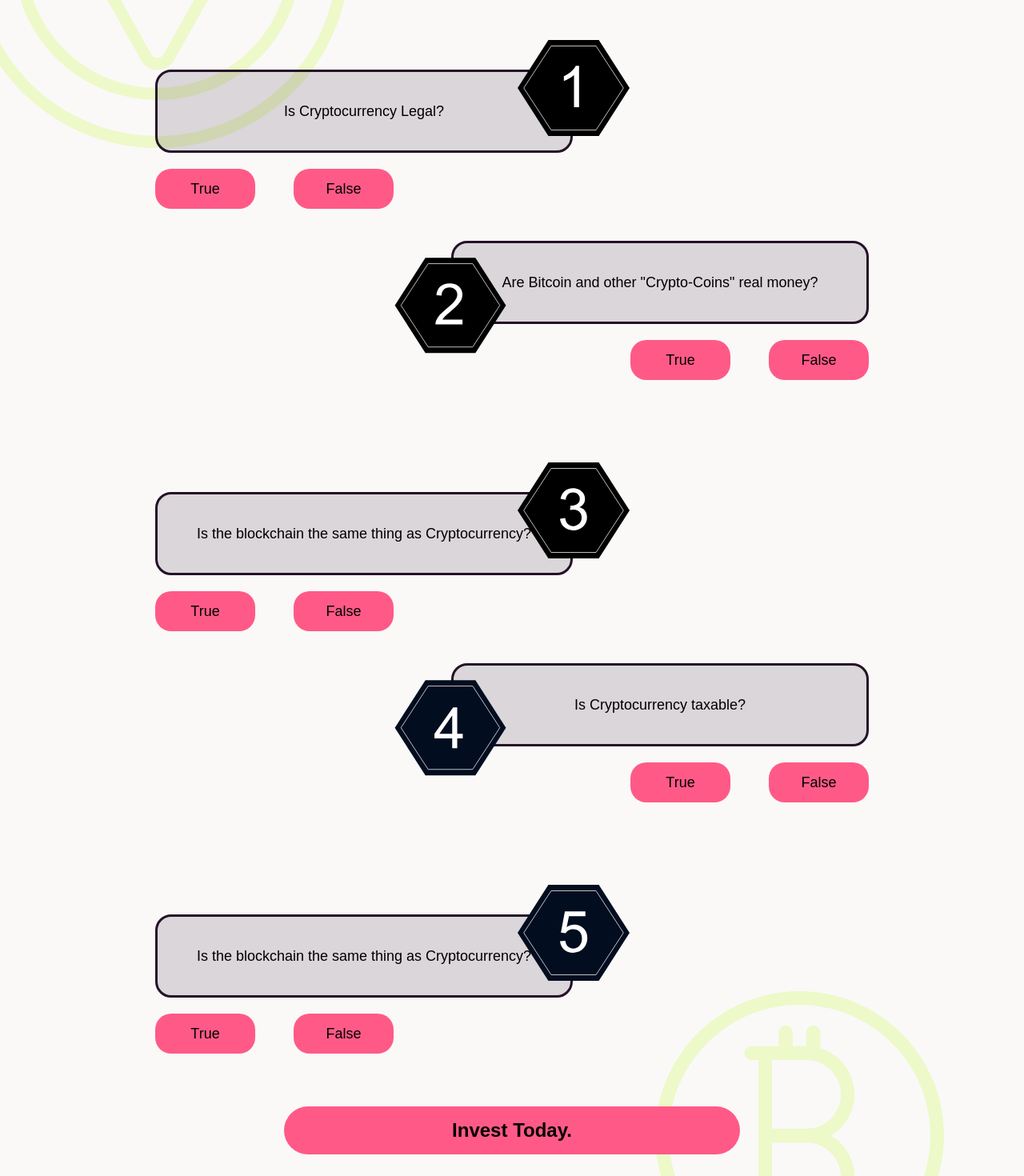
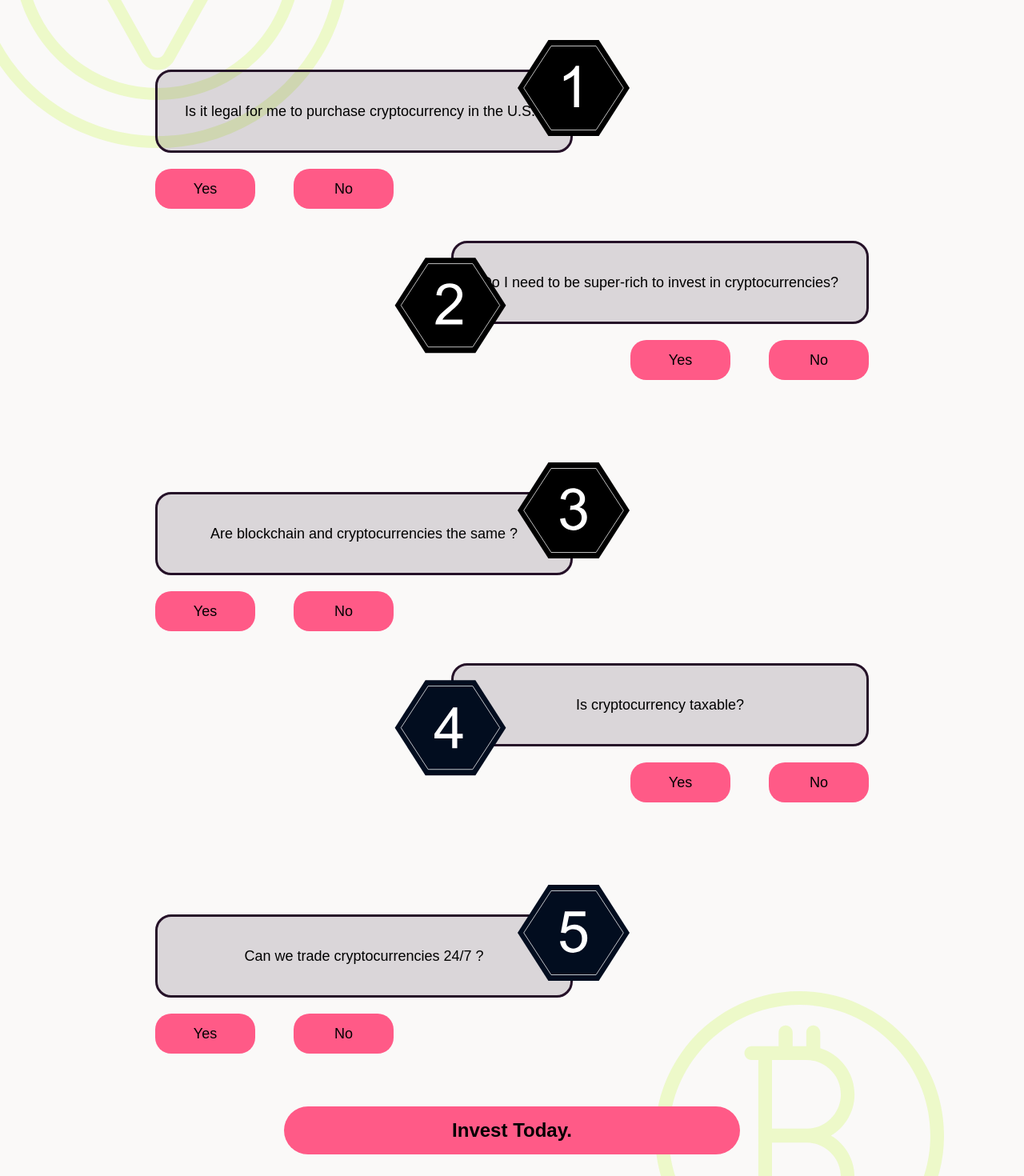
Before and after one commit to Basblob/robinhood-industry-project, a React (Create React App) app in the folder client/: page / in a window 1280 px wide. Shown: the part 1480-2950 px from the top of the page at 80% size. Built offline with nearby package versions, Linux system fonts and the light colour scheme.

Commit message:
New text. Minor scaling issues.

```diff
--- a/client/src/components/Questionnaire/Questionnaire.js
+++ b/client/src/components/Questionnaire/Questionnaire.js
@@ -5,6 +5,8 @@ import hexa2 from "../../Assets/hexa-2.svg";
 import hexa3 from "../../Assets/hexa-3.svg";
 import hexa4 from "../../Assets/hexa-4.svg";
 import hexa5 from "../../Assets/hexa-5.svg";
+import hexaCorrect from "../../Assets/hexa-correct.svg";
+import hexaWrong from "../../Assets/hexa-wrong.svg";
 
 export default class Question extends React.Component {
   state = {};
@@ -12,69 +14,99 @@ export default class Question extends React.Component {
   render() {
     return (
       <section className="question">
-        <figure className="learn right">
+        <figure className="learn right one">
           <div className="learn__blurb">
-            <p className="learn__blurb__text">Is Cryptocurrency Legal?</p>
+            <p className="learn__blurb__text ques">
+              Is it legal for me to purchase cryptocurrency in the U.S.?
+            </p>
+            <p className="learn__blurb__text ans">
+              Yes. In 2013, the U.S. Treasury Department’s Financial Crimes
+              Enforcement Network (FINCEN) stated that it is legal to invest in
+              Bitcoin and use it as a form of payment as long as the seller is
+              willing to accept it.
+            </p>
             <img className="hexagon--left" src={hexa1} alt="hexagon" />
           </div>
 
           <div className="learn__answer">
-            <button className="learn__answer--left">True</button>
-            <button className="learn__answer--right">False</button>
+            <button className="learn__answer--left">Yes</button>
+            <button className="learn__answer--right">No</button>
           </div>
         </figure>
         {/* ------------------------------------- */}
-        <figure className="learn left">
+        <figure className="learn left two">
           <div className="learn__blurb">
             <p className="learn__blurb__text">
-              Are Bitcoin and other "Crypto-Coins" real money?
+              Do I need to be super-rich to invest in cryptocurrencies?{" "}
+            </p>
+            <p className="learn__blurb__text ans">
+              Not at all. We’ll let you in on a secret, the super-rich Bitcoin
+              investors of today actually started out by buying small amounts of
+              Bitcoin and accumulating during the bear market!
             </p>
             <img className="hexagon--right" src={hexa2} alt="hexagon" />
           </div>
 
           <div className="learn__answer">
-            <button className="learn__answer--left">True</button>
-            <button className="learn__answer--right">False</button>
+            <button className="learn__answer--left">Yes</button>
+            <button className="learn__answer--right">No</button>
           </div>
         </figure>
         {/* ------------------------------------- */}
-        <figure className="learn right">
+        <figure className="learn right three">
           <div className="learn__blurb">
             <p className="learn__blurb__text">
-              Is the blockchain the same thing as Cryptocurrency?
+              Are blockchain and cryptocurrencies the same ?{" "}
             </p>
+            <p className="learn__blurb__text ans">
+              No. Blockchain is the technology that allows for cryptocurrencies
+              to work. It is important to separate the technology behind
+              cryptocurrencies from the actual cryptocurrencies.
+            </p>
+
             <img className="hexagon--left" src={hexa3} alt="hexagon" />
           </div>
 
           <div className="learn__answer">
-            <button className="learn__answer--left">True</button>
-            <button className="learn__answer--right">False</button>
+            <button className="learn__answer--left">Yes</button>
+            <button className="learn__answer--right">No</button>
           </div>
         </figure>
         {/* ------------------------------------- */}
-        <figure className="learn left">
+        <figure className="learn left four">
           <div className="learn__blurb">
-            <p className="learn__blurb__text">Is Cryptocurrency taxable?</p>
+            <p className="learn__blurb__text">Is cryptocurrency taxable?</p>
+            <p className="learn__blurb__text ans">
+              Yes. But if all you do with crypto this year is use U.S. dollars
+              to purchase crypto and then keep it in an exchange or your
+              personal crypto wallet, you won’t owe taxes on it.
+            </p>
             <img className="hexagon--right" src={hexa4} alt="hexagon" />
           </div>
 
           <div className="learn__answer">
-            <button className="learn__answer--left">True</button>
-            <button className="learn__answer--right">False</button>
+            <button className="learn__answer--left">Yes</button>
+            <button className="learn__answer--right">No</button>
           </div>
         </figure>
         {/* ------------------------------------- */}
-        <figure className="learn right">
+        <figure className="learn right five">
           <div className="learn__blurb">
             <p className="learn__blurb__text">
-              Is the blockchain the same thing as Cryptocurrency?
+              Can we trade cryptocurrencies 24/7 ?
+            </p>
+            <p className="learn__blurb__text ans">
+              Yes, on many exchanges you can place an order at 11 a.m. Sunday or
+              any other day and time. Many cryptocurrencies trade 24 hours a
+              day, seven days a week.
             </p>
             <img className="hexagon--left" src={hexa5} alt="hexagon" />
           </div>
-
+          {/* ------------------------------------- */}
+          {/* ------------------------------------- */}
           <div className="learn__answer">
-            <button className="learn__answer--left">True</button>
-            <button className="learn__answer--right">False</button>
+            <button className="learn__answer--left">Yes</button>
+            <button className="learn__answer--right">No</button>
           </div>
         </figure>
         <button className="invest-today">Invest Today.</button>
--- a/client/src/components/Questionnaire/Questionnaire.scss
+++ b/client/src/components/Questionnaire/Questionnaire.scss
@@ -102,3 +102,13 @@
     margin-right: 48px;
   }
 }
+
+.turns-purple {
+  border: 3px solid #251128;
+  background: #251128;
+}
+
+.ans {
+  display: none;
+  color: rgba(255, 255, 255, 1);
+}
--- a/client/src/components/intro/intro.js
+++ b/client/src/components/intro/intro.js
@@ -31,7 +31,7 @@ export default function InfoCard() {
       </section>
 
       <section className="grey">
-        <h2 className="title">Learn The Basics of Crypto</h2>
+        <h2 className="title">Learn the basics with CRYPTO 101</h2>
         <p className="title__subtext">Lets see what you know!</p>
       </section>
     </article>
```
Also changed, not shown: client/src/Assets/hexa-correct.svg (added), client/src/Assets/hexa-wrong.svg (added).
